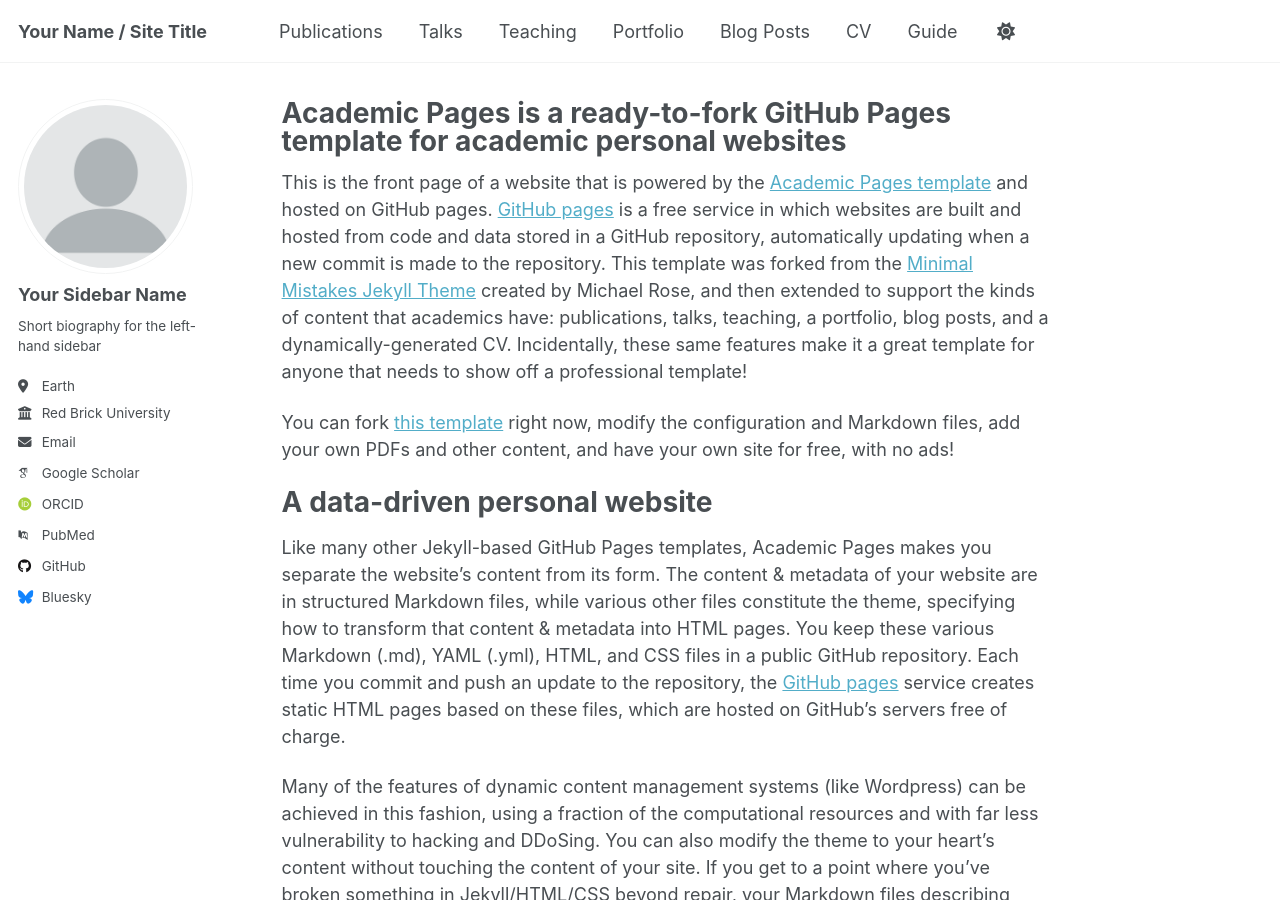
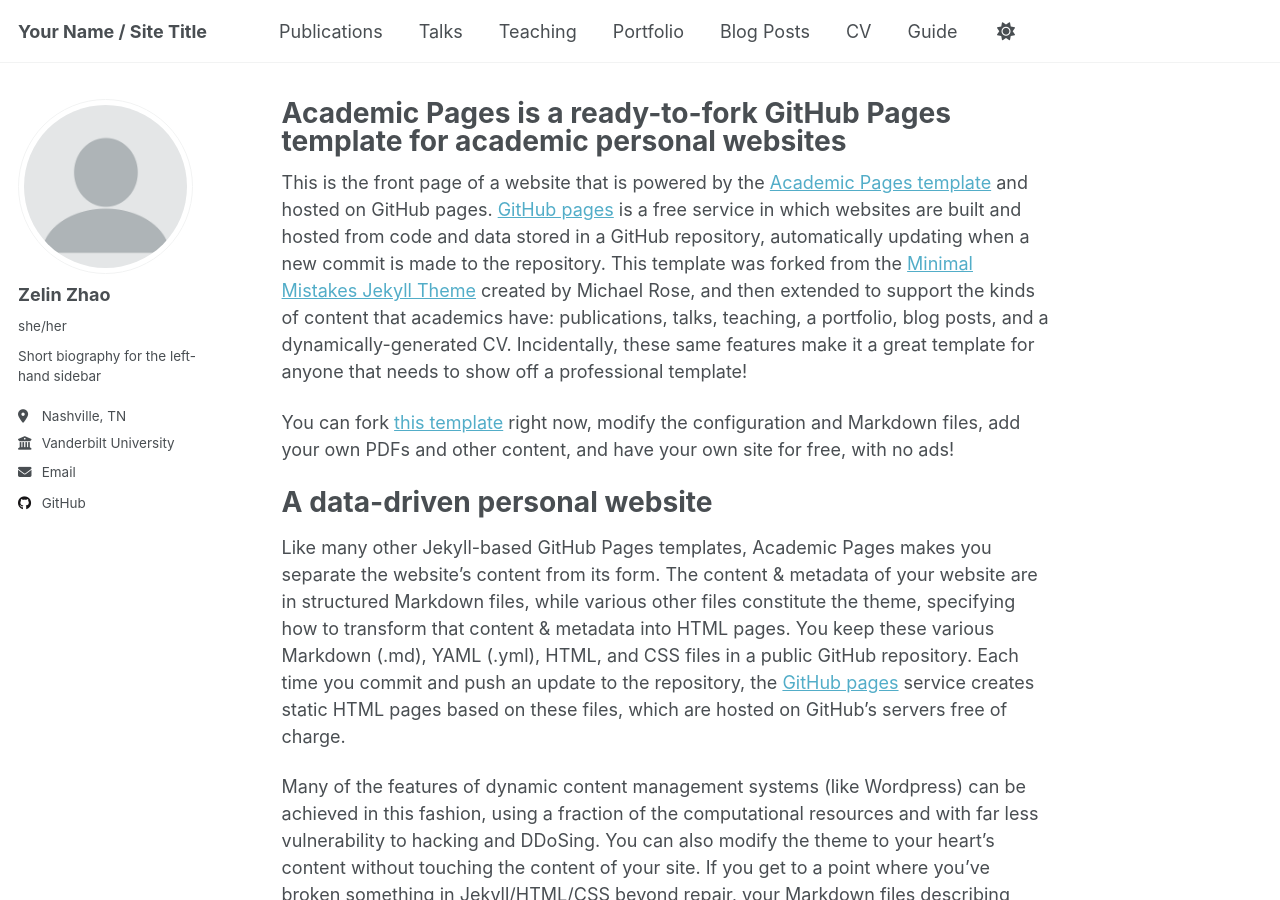
Before and after one commit to lindazelinzhao/lindazelinzhao.github.io, a Jekyll site: the page built from _pages/about.md, in a window 1280 px wide and 900 px high. Built offline with Jekyll 4.4.1, drawn with Linux system fonts in a browser that asks for light colours; some web fonts are replaced; a script that is not in the unit is left out.

Commit message:
Update _config.yml

```diff
--- a/_config.yml
+++ b/_config.yml
@@ -24,23 +24,23 @@ repository               : "academicpages/academicpages.github.io"
 author:
   # Biographic information
   avatar           : "profile.png"
-  name             : "Your Sidebar Name"
-  pronouns         : # example: "she/her"
+  name             : "Zelin Zhao"
+  pronouns         : "she/her"
   bio              : "Short biography for the left-hand sidebar"
-  location         : "Earth"
-  employer         : "Red Brick University"
+  location         : "Nashville, TN"
+  employer         : "Vanderbilt University"
   uri              : # URL
-  email            : "none@example.org"
+  email            : "zz3130@nyu.edu"
 
   # Academic websites
   academia         : # URL
   arxiv            : # URL - Update with the correct link to your profile
-  googlescholar    : "https://scholar.google.com/citations?user=PS_CX0AAAAAJ"
+  googlescholar    : # URL
   inspire-hep      : # URL
   impactstory      : # URL
-  orcid            : "http://orcid.org/yourorcidurl"
+  orcid            : # URL
   semantic         : # URL
-  pubmed           : "https://www.ncbi.nlm.nih.gov/pubmed/?term=john+snow"
+  pubmed           : # URL
   researchgate     : # URL
   scopus           : # URL
 
@@ -48,13 +48,13 @@ author:
   bitbucket        : # Username - Update with your username on the site
   codepen          : # Username
   dribbble         : # Username
-  github           : "academicpages"
+  github           : "lindazelinzhao"
   kaggle           : # Username
   stackoverflow    : # User number or user number and name (i.e., use "1" or "1/jeff-atwood")
 
   # Social media
   artstation       : # Username
-  bluesky          : "bsky.app" # Replace this with you Bluesky username
+  bluesky          : # Username "bsky.app" # Replace this with you Bluesky username
   facebook         : # Username
   flickr           : # Username
   foursquare       : # Username
```
